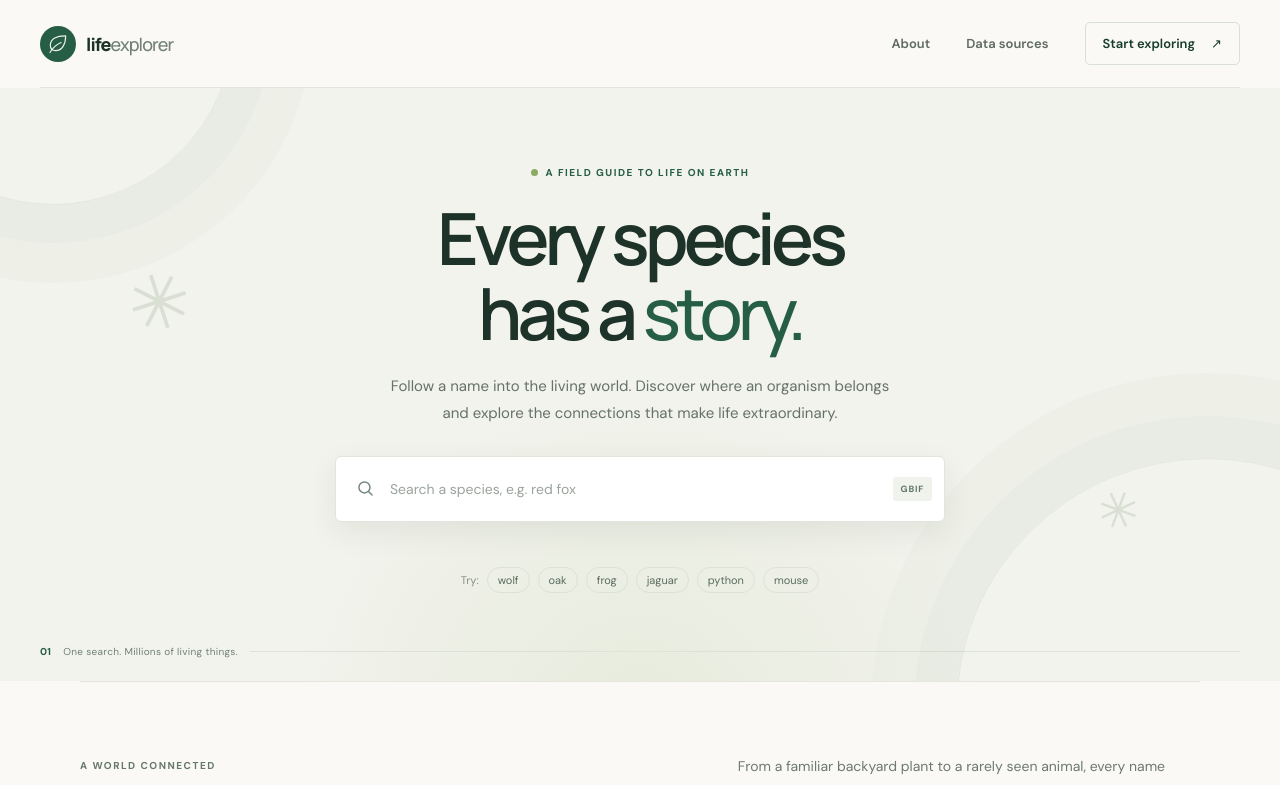
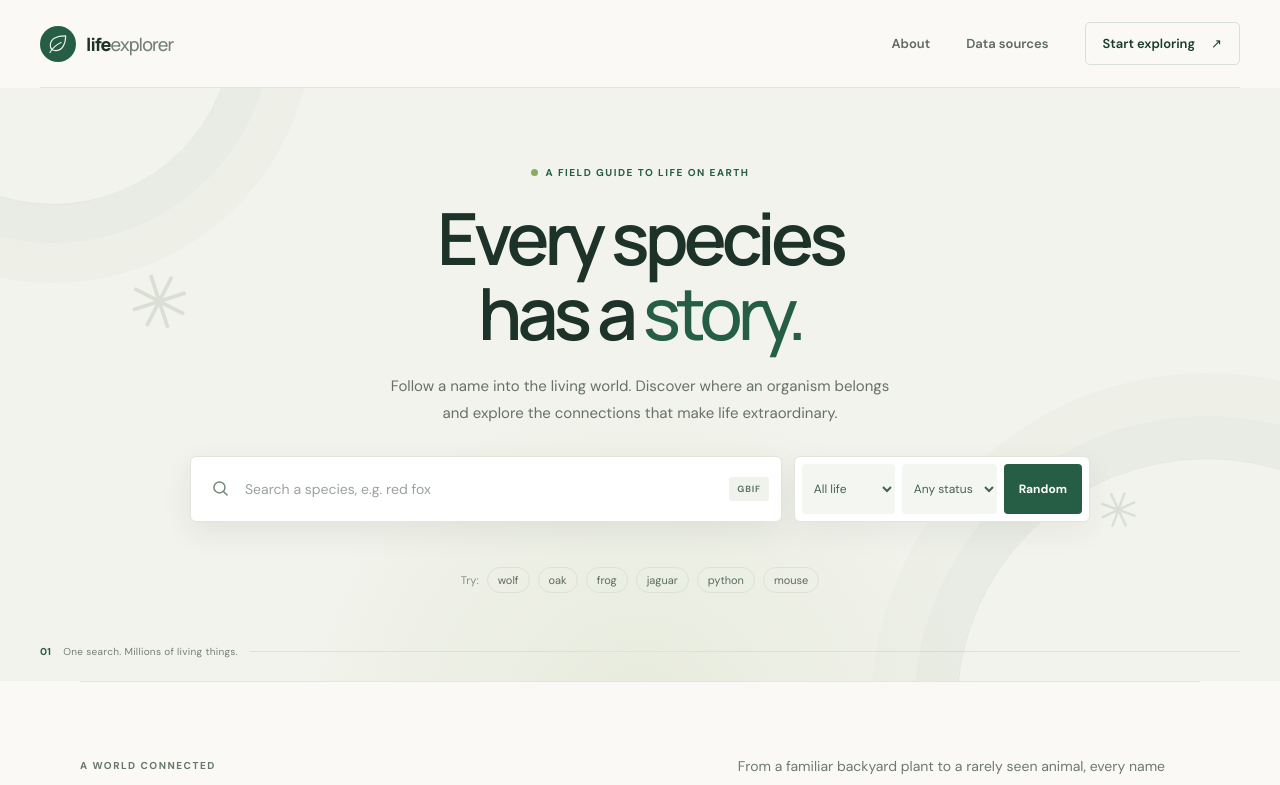
Before and after one commit to andreimi2002-rgb/life-explorer, a React (Vite) app: page / in a window 1280 px wide. Shown: the top 785 px of the page. Built offline with nearby package versions, Linux system fonts and the light colour scheme.

Commit message:
feat: browse a random taxon by category and status

```diff
--- a/src/main.jsx
+++ b/src/main.jsx
@@ -1,7 +1,7 @@
 import React, { useEffect, useRef, useState } from 'react'
 import { createRoot } from 'react-dom/client'
 import { SOURCES } from './sources.js'
-import { loadTaxonChildren, searchSpecies } from './species.js'
+import { loadRandomTaxon, loadTaxonChildren, RANDOM_TAXON_GROUPS, searchSpecies } from './species.js'
 import { loadSpeciesDetail } from './speciesDetail.js'
 import './styles.css'
 
@@ -619,6 +619,10 @@ function App() {
   const [searchError, setSearchError] = useState('')
   const [loadingMore, setLoadingMore] = useState(false)
   const [paginationError, setPaginationError] = useState('')
+  const [randomGroup, setRandomGroup] = useState('')
+  const [randomExtinct, setRandomExtinct] = useState('any')
+  const [randomLoading, setRandomLoading] = useState(false)
+  const [randomError, setRandomError] = useState('')
   const [selectedKey, setSelectedKey] = useState(initialUrl.searchParams.get('species') || '')
   const [taxonHint, setTaxonHint] = useState(() => {
     const key = initialUrl.searchParams.get('species')
@@ -782,6 +786,19 @@ function App() {
     }
   }
 
+  const openRandomTaxon = async () => {
+    setRandomLoading(true)
+    setRandomError('')
+    try {
+      const taxon = await loadRandomTaxon(randomGroup, { extinct: randomExtinct })
+      navigateTaxon(taxon)
+    } catch (error) {
+      setRandomError(`Could not find a random taxon: ${error.message}`)
+    } finally {
+      setRandomLoading(false)
+    }
+  }
+
   const returnToSearch = () => {
     const url = new URL(window.location.href)
     url.searchParams.delete('species')
@@ -905,6 +922,7 @@ function App() {
                   Follow a name into the living world. Discover where an organism belongs and
                   explore the connections that make life extraordinary.
                 </p>
+                <div className="search-tools">
                 <form className="search-form" onSubmit={(event) => event.preventDefault()} role="search">
                   <SearchIcon />
                   <label className="visually-hidden" htmlFor="species-search">
@@ -931,9 +949,38 @@ function App() {
                   )}
                   <span className="search-shortcut" aria-hidden="true">GBIF</span>
                 </form>
+                <div className="random-tools">
+                  <label className="visually-hidden" htmlFor="random-group">Random taxon category</label>
+                  <select
+                    id="random-group"
+                    value={randomGroup}
+                    onChange={(event) => setRandomGroup(event.target.value)}
+                    disabled={randomLoading}
+                  >
+                    {RANDOM_TAXON_GROUPS.map((group) => (
+                      <option key={group.label} value={group.key}>{group.label}</option>
+                    ))}
+                  </select>
+                  <label className="visually-hidden" htmlFor="random-extinction">Random taxon status</label>
+                  <select
+                    id="random-extinction"
+                    value={randomExtinct}
+                    onChange={(event) => setRandomExtinct(event.target.value)}
+                    disabled={randomLoading}
+                  >
+                    <option value="any">Any status</option>
+                    <option value="living">Living</option>
+                    <option value="extinct">Extinct</option>
+                  </select>
+                  <button type="button" onClick={openRandomTaxon} disabled={randomLoading}>
+                    {randomLoading ? 'Finding…' : 'Random'}
+                  </button>
+                </div>
+                </div>
                 <p id="search-status" className="search-status" role="status" aria-live="polite">
                   {statusText}
                 </p>
+                {randomError && <p className="random-error" role="alert">{randomError}</p>}
                 <div className="example-searches" aria-label="Try a search">
                   <span>Try:</span>
                   {EXAMPLE_SEARCHES.map((example) => (
--- a/src/species.js
+++ b/src/species.js
@@ -3,6 +3,16 @@ import { requestGbif } from './gbif.js'
 const GBIF_BACKBONE_KEY = 'd7dddbf4-2cf0-4f39-9b2a-bb099caae36c'
 const INATURALIST_API = 'https://api.inaturalist.org/v1'
 const RESULT_LIMIT = 12
+export const RANDOM_TAXON_GROUPS = [
+  { key: '', label: 'All life' },
+  { key: 1, label: 'Animals' },
+  { key: 6, label: 'Plants' },
+  { key: 5, label: 'Fungi' },
+  { key: 3, label: 'Bacteria' },
+  { key: 4, label: 'Chromists' },
+  { key: 7, label: 'Protozoa' },
+  { key: 2, label: 'Archaea' },
+]
 const COMMON_NAME_ALIASES = new Map([
   ['wolf', ['gray wolf']],
   ['mouse', ['house mouse']],
@@ -352,3 +362,48 @@ export async function loadTaxonChildren(key, {
     statusComplete: Boolean(flags?.complete),
   }
 }
+
+export async function loadRandomTaxon(groupKey = '', {
+  extinct = 'any',
+  signal,
+  fetchImpl = fetch,
+  random = Math.random,
+} = {}) {
+  const group = RANDOM_TAXON_GROUPS.find((candidate) => String(candidate.key) === String(groupKey))
+  if (!group) throw new Error('Unknown taxon group')
+  if (!['any', 'living', 'extinct'].includes(extinct)) throw new Error('Unknown extinction filter')
+
+  const params = {
+    datasetKey: GBIF_BACKBONE_KEY,
+    rank: 'SPECIES',
+    status: 'ACCEPTED',
+    limit: 0,
+  }
+  if (group.key) params.highertaxonKey = group.key
+  if (extinct !== 'any') params.isExtinct = extinct === 'extinct'
+  const countData = await requestGbif('/species/search', params, { signal, fetchImpl })
+  if (!Number.isInteger(countData.count) || countData.count < 1) {
+    const groupName = group.label === 'All life' ? 'life' : group.label.toLowerCase()
+    const stateName = extinct === 'any' ? '' : ` that are ${extinct}`
+    throw new Error(`No accepted${stateName} species are available for ${groupName}`)
+  }
+
+  // GBIF caps deep paging; sample a random position in the accessible range.
+  const accessibleCount = Math.min(countData.count, 99000)
+  const offset = Math.floor(random() * accessibleCount)
+  const data = await requestGbif('/species/search', {
+    ...params,
+    limit: 1,
+    offset,
+  }, { signal, fetchImpl })
+  const taxon = data.results?.find(isAcceptedNamedTaxon)
+  if (!taxon) throw new Error('GBIF did not return a usable random species')
+
+  return {
+    key: taxon.key,
+    canonicalName: taxon.canonicalName || taxon.name || taxon.scientificName,
+    scientificName: taxon.scientificName || taxon.canonicalName || taxon.name,
+    rank: taxon.rank,
+    taxonomicStatus: taxon.taxonomicStatus || taxon.status || '',
+  }
+}
--- a/src/styles.css
+++ b/src/styles.css
@@ -183,7 +183,7 @@ input:focus-visible {
 .hero-content {
   position: relative;
   z-index: 1;
-  width: min(100%, 690px);
+  width: min(100%, 900px);
 }
 
 .hero-kicker,
@@ -254,6 +254,76 @@ input:focus-visible {
   text-align: left;
 }
 
+.search-tools {
+  display: flex;
+  align-items: stretch;
+  gap: 12px;
+  width: 100%;
+  margin: 0 auto;
+}
+
+.search-tools .search-form {
+  flex: 1 1 auto;
+  width: auto;
+  min-width: 0;
+  margin: 0;
+}
+
+.random-tools {
+  display: flex;
+  flex: 0 0 auto;
+  align-items: center;
+  gap: 7px;
+  padding: 7px;
+  border: 1px solid #e1e5dc;
+  border-radius: 6px;
+  background: #fff;
+  box-shadow: 0 10px 30px rgba(36, 57, 44, 0.06);
+}
+
+.random-tools select,
+.random-tools button {
+  height: 100%;
+  min-height: 40px;
+  border: 0;
+  border-radius: 4px;
+  font: inherit;
+}
+
+.random-tools select {
+  max-width: 135px;
+  padding: 0 8px;
+  background: #f4f6f1;
+  color: var(--ink-soft);
+  font-size: 12px;
+}
+
+.random-tools button {
+  padding: 0 15px;
+  background: var(--green);
+  color: #fff;
+  cursor: pointer;
+  font-size: 12px;
+  font-weight: 700;
+  transition: background 140ms ease;
+}
+
+.random-tools button:hover:not(:disabled) {
+  background: var(--green-dark);
+}
+
+.random-tools button:disabled,
+.random-tools select:disabled {
+  cursor: wait;
+  opacity: 0.7;
+}
+
+.random-error {
+  margin: 8px 0 0;
+  color: #9b3c30;
+  font-size: 12px;
+}
+
 .search-form > svg {
   flex: 0 0 21px;
   width: 21px;
@@ -1517,6 +1587,26 @@ input:focus-visible {
     padding-left: 14px;
   }
 
+  .search-tools {
+    flex-wrap: wrap;
+    gap: 8px;
+  }
+
+  .search-tools .search-form {
+    flex: 1 1 100%;
+  }
+
+  .random-tools {
+    justify-content: center;
+    width: 100%;
+    min-height: 50px;
+  }
+
+  .random-tools select {
+    flex: 1;
+    max-width: none;
+  }
+
   .search-form input {
     padding: 0 9px;
     font-size: 12px;
```
Also changed, not shown: 1 other file (tests, documents, lock files or other folders).
